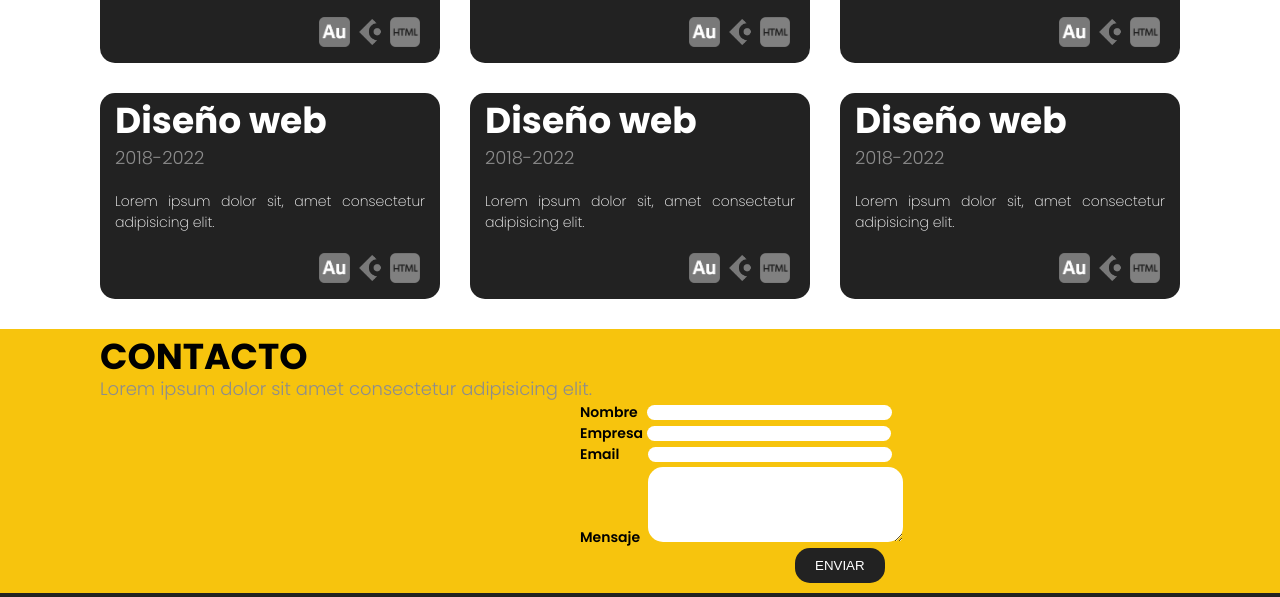
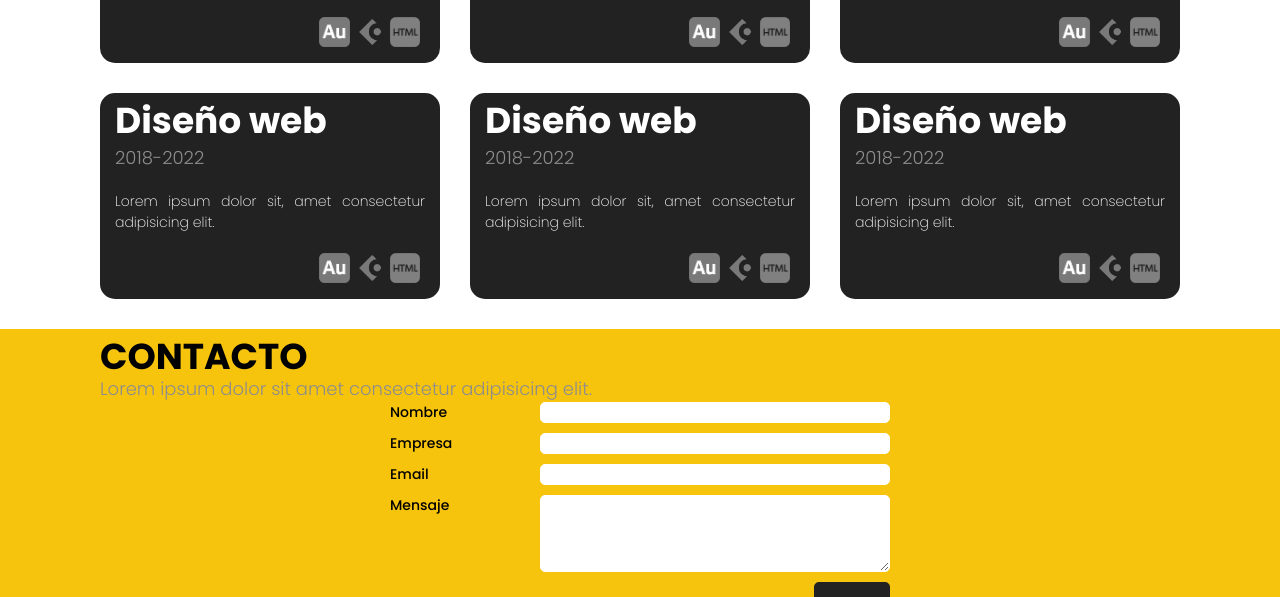
Before and after one commit to angelumoca21/Portafolio, a plain HTML site: page index.html in a window 1280 px wide. Shown: the part 1723-2320 px from the top of the page. Drawn offline with Linux system fonts and the light colour scheme.

Commit message:
PortafolioTerminado

```diff
--- a/index.html
+++ b/index.html
@@ -51,7 +51,7 @@
             <img id="imagenFoto" src="./imagenes/LuisMartinezFoto.png" alt="fotoLuisMartinez">
             <h2 id="tituloSobreMi">SOBRE MÍ</h2>
             <p id="parrafoSobreMi">Lorem ipsum dolor sit amet consectetur adipisicing elit. Ipsam corporis facere amet ipsa nostrum ducimus, totam alias nisi repellendus beatae veniam natus, officiis deserunt possimus rem animi! Alias, quibusdam fuga!</p>
-            <input id="botonSobreMi" type="button" value="MAS INFO">
+            <input class="botonMasInfo" id="botonSobreMi" type="button" value="MAS INFO">
         </section>
         <section id="portafolio" class="seccion">
             <h2 id="h2Portafolio" class="tituloSubtitulo">PORTAFOLIO</h2>
@@ -64,7 +64,7 @@
                     <div class="sep"></div>
                     <p>Lorem ipsum dolor sit amet consectetur adipisicing elit.</p>
                     <div class="masInformacion">
-                        <input type="button" value="MAS INFO">
+                        <input class="botonMasInfo" type="button" value="MAS INFO">
                     </div>
                 </div>
                 <div class="carta">
@@ -74,7 +74,7 @@
                     <div class="sep"></div>
                     <p>Lorem ipsum dolor sit amet consectetur adipisicing elit.</p>
                     <div class="masInformacion">
-                        <input type="button" value="MAS INFO">
+                        <input class="botonMasInfo" type="button" value="MAS INFO">
                     </div>
                 </div>
                 <div class="carta">
@@ -84,7 +84,7 @@
                     <div class="sep"></div>
                     <p>Lorem ipsum dolor sit amet consectetur adipisicing elit.</p>
                     <div class="masInformacion">
-                        <input type="button" value="MAS INFO">
+                        <input class="botonMasInfo" type="button" value="MAS INFO">
                     </div>
                 </div>
                 <div class="carta">
@@ -94,7 +94,7 @@
                     <div class="sep"></div>
                     <p>Lorem ipsum dolor sit amet consectetur adipisicing elit.</p>
                     <div class="masInformacion">
-                        <input type="button" value="MAS INFO">
+                        <input class="botonMasInfo" type="button" value="MAS INFO">
                     </div>
                 </div>
             </div>
@@ -169,29 +169,24 @@
             <h2 id="h2Contacto">CONTACTO</h2>
             <h3>Lorem ipsum dolor sit amet consectetur adipisicing elit.</h3>
             <form>
-                <div>
+                <div class="elementoFormulario">
                     <label for="nombre">Nombre</label>
-                    <input id="nombreForm" type="text" id="nombre">
-                    <br>
+                    <input id="nombreForm" type="text" id="nombre" size="32">
                 </div>
-                <div>
+                <div class="elementoFormulario">
                     <label for="empresa">Empresa</label>
-                    <input id="empresaForm" type="text" id="empresa">
-                    <br>
+                    <input id="empresaForm" type="text" id="empresa" size="32">
                 </div>
-                <div>
+                <div class="elementoFormulario">
                     <label for="email">Email</label>
-                    <input id="emailForm" type="email" id="email">
-                    <br>
+                    <input id="emailForm" type="email" id="email" size="32">
                 </div>
-                <div>
+                <div class="elementoFormulario">
                     <label for="mensaje">Mensaje</label>
-                    <textarea id="mensaje" rows="5" cols="30"></textarea>
-                    <br>
+                    <textarea id="mensaje" rows="5" cols="32" size="32"></textarea>
                 </div>
-                <div>
-                    <input id="botonEnviar" type="button" value="ENVIAR">
-                    <br>
+                <div class="elementoFormulario">
+                    <input id="botonEnviar" id="botonEnviar" type="button" value="ENVIAR">
                 </div>
             </form>
         </section>
--- a/style/index.css
+++ b/style/index.css
@@ -6,16 +6,7 @@
 body{
     background-color: #222222;
     color: white;
-    /*font-family: Poppins;
-    font-size: 14px;
-    font-weight: 200;*/
     font: 200 14px 'Poppins';
-}
-
-nav{
-    text-align:center;
-    background-color: black;
-    height: 55px;
 }
 
 h2{
@@ -31,6 +22,12 @@ h3{
 
 p{
     text-align: justify;
+}
+
+nav{
+    text-align:center;
+    background-color: black;
+    height: 55px;
 }
 
 ul{
@@ -51,7 +48,7 @@ li{
     margin-right: 5px;
 }
 
-section input{
+.botonMasInfo{
     border-radius: 15px;
     border: 0;
 }
@@ -96,10 +93,6 @@ section input{
 .seccion
 {
     padding: 10px 100px 10px 100px;
-    /*padding-left: 100px;
-    padding-right: 100px;
-    padding-bottom: 10px;
-    padding-top: 10px;*/
 }
 
 #inicio{
@@ -256,50 +249,32 @@ a:hover{
     grid-gap: 30px;
 }
 
-footer{
-    display: flex;
-    justify-content: center;
-    gap: 20px;
-}
-
-footer p{
-    margin-top: 15px;
-}
-
 #h2Contacto{
     color: black;
 }
 
-label{
+#contactar label{
     color: black;
-    font-weight: 600;
-    margin-left: 480px;
+    font-weight: 500;
 }
 
-textarea{
-    border-radius: 15px;
-    border: 0px;
-    margin-left: 4px;
+.elementoFormulario{
+    display: grid;
+    grid-template-columns: 150px 350px;
+    justify-content: center;
+    margin-bottom: 10px;
 }
 
-#nombreForm{
-    margin-left: 5px;
-    padding-left: 68px;
-}
-
-#empresaForm{
-    padding-left: 67px;
-}
-
-#emailForm{
-    margin-left: 25px;
-    margin-bottom: 5px;
-    padding-left: 67px;
+.elementoFormulario input, .elementoFormulario textarea{
+    border-radius: 5px;
+    border: 1px solid white;
 }
 
 #botonEnviar{
-    margin-left: 695px;
-    background-color:#222222;
+    background-color: #222222;
     color: white;
-    padding: 10px 20px 10px 20px;
+    padding: 10px;
+    grid-column: 2/3;
+    justify-self: end;
+    border:solid #222222;
 }
```
